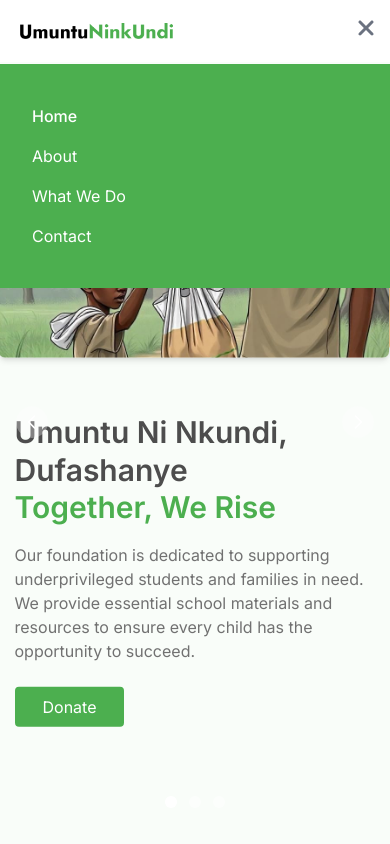
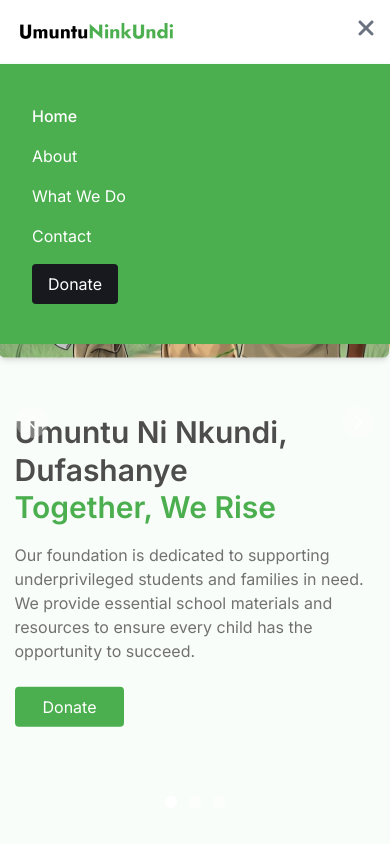
Before and after one commit to IMANISHIMWE21218/umuntu, a React (Vite) app: page / in a window 390 px wide. Both pictures are taken after a click on the button 366 px from the left and 28 px from the top of the page. Shown: the top 844 px of the page. Built offline with nearby package versions, Linux system fonts and the light colour scheme.

Commit message:
changes on model donate menu mobile

```diff
--- a/src/App.jsx
+++ b/src/App.jsx
@@ -9,16 +9,18 @@ import SubBlog from './components/SubBlog';
 import NewsLetter from './components/NewsLetter';
 import FooterComponent from './components/FooterComponent ';
 import Model from './components/Model';
+import PropTypes from 'prop-types';
 
 import { BrowserRouter } from "react-router-dom";
 
-const App = () => {
+const App = ({setIsMenuOpen}) => {
   const [showModel, setShowModel] = useState(false);
 
   // Function to open the modal
   const handleOpenModel = () => {
     console.log("Modal opened");
     setShowModel(true);
+    setIsMenuOpen(false);
   };
 
   // Function to close the modal
@@ -45,4 +47,8 @@ const App = () => {
   );
 };
 
+App.propTypes = {
+  setIsMenuOpen: PropTypes.func.isRequired, // Ensure setIsMenuOpen is a function and required
+};
+
 export default App;
--- a/src/components/Model.jsx
+++ b/src/components/Model.jsx
@@ -1,3 +1,4 @@
+/* eslint-disable react/prop-types */
 import PropTypes from 'prop-types';
 import { FaTimes } from 'react-icons/fa';
 // import '../src/App.css';
--- a/src/components/Navbar.jsx
+++ b/src/components/Navbar.jsx
@@ -11,6 +11,11 @@ const Navbar = ({ handleOpenModel }) => {
     // Toggle menu function
     const toggleMenu = () => {
         setIsMenuOpen(!isMenuOpen);
+    };
+
+    const handleDonateClick = () => {
+        setIsMenuOpen(false); // Close the menu
+        handleOpenModel(); // Open the modal
     };
 
     // Handle scroll for sticky effect
@@ -84,6 +89,9 @@ const Navbar = ({ handleOpenModel }) => {
                                 {item.link}
                             </Link>
                         ))}
+                        <div className="items-center">
+                        <button onClick={handleDonateClick} className="bg-gray900 text-white py-2 px-4 transition-all duration-300 rounded hover:bg-neutralDGrey">Donate</button>
+                    </div>
                     </div>
                 </div>
             </nav>
```
